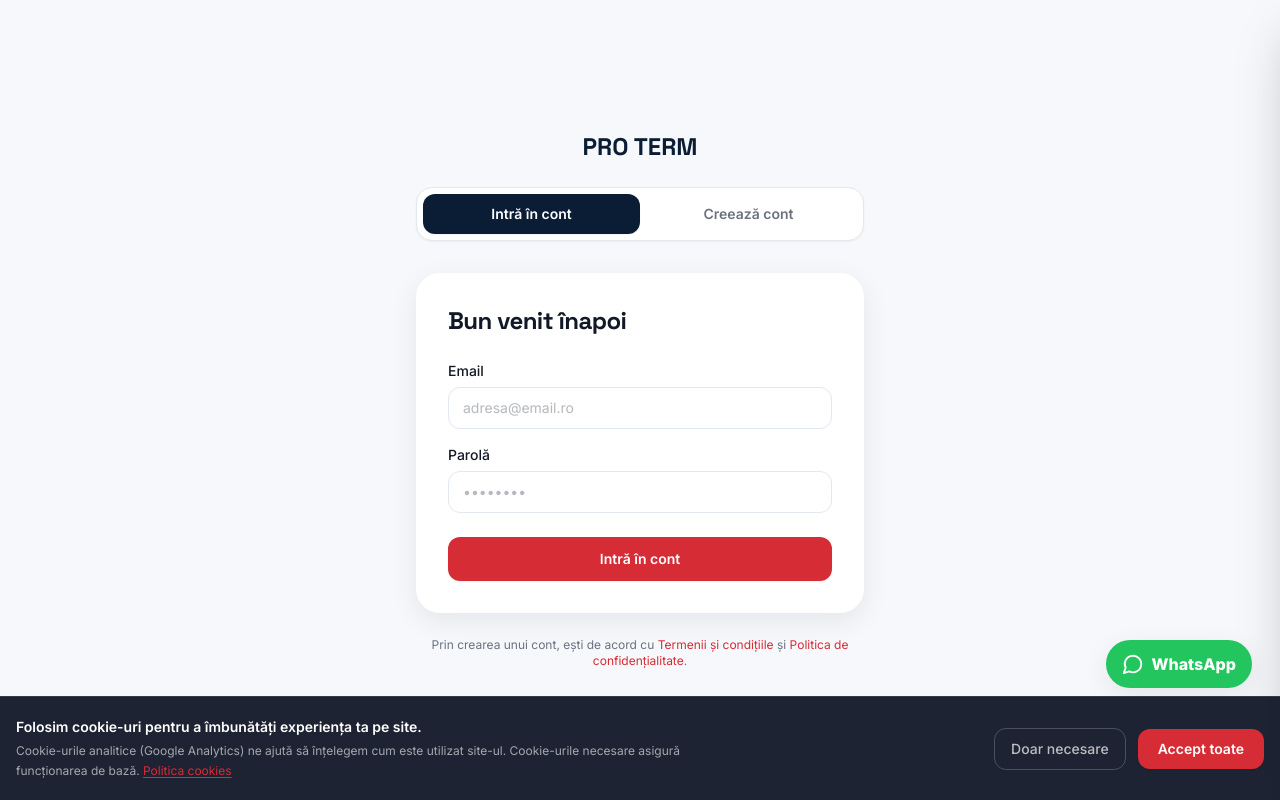
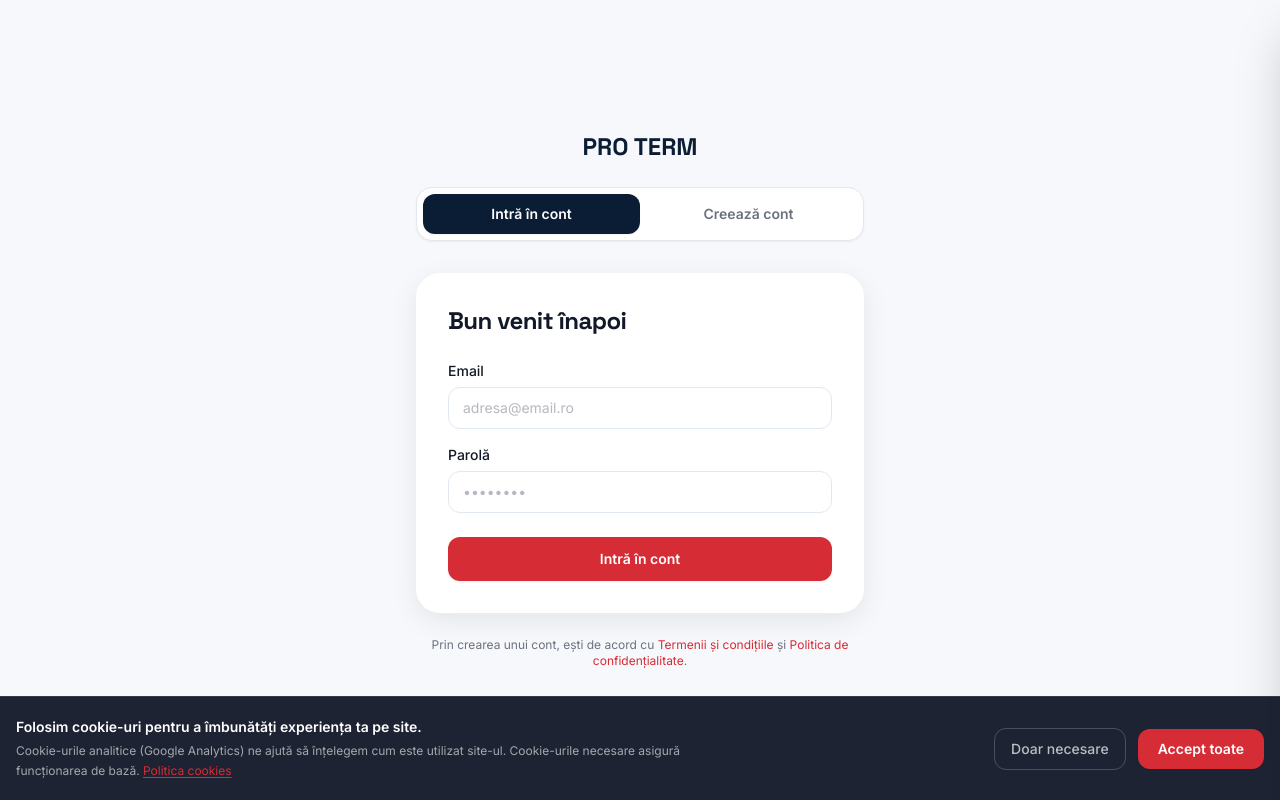
Before and after one commit to protermarad-hash/pro-term-web, a Next.js app: page /cont/autentificare in a window 1280 px wide. Built offline with nearby package versions, Linux system fonts and the light colour scheme; no server answers.

Commit message:
fix(ui): prevent WhatsApp cookie banner overlap

```diff
--- a/src/components/WhatsAppFloat.tsx
+++ b/src/components/WhatsAppFloat.tsx
@@ -40,7 +40,12 @@
     return () => observer.disconnect();
   }, []);
 
-  const hidden = footerVisible;
+  // While the cookie dialog is up, don't try to guess its height and float above it —
+  // just don't render the button at all. No opacity/pointer-events transition means no
+  // window where it's visible-but-inert or invisible-but-clickable; it simply isn't in
+  // the DOM, so it can't be focused or hit-tested. It reappears immediately once the
+  // dialog closes or scrolls out, at its one normal position.
+  if (cookieBannerVisible || footerVisible) return null;
 
   return (
     <a
@@ -48,11 +53,7 @@
       target="_blank"
       rel="noopener noreferrer"
       aria-label="Contact PRO TERM pe WhatsApp"
-      aria-hidden={hidden || undefined}
-      tabIndex={hidden ? -1 : undefined}
-      className={`fixed right-4 z-[90] flex h-[50px] w-[50px] items-center justify-center rounded-full bg-green-500 text-white shadow-card transition-all duration-200 hover:bg-green-600 sm:h-auto sm:w-auto sm:gap-2 sm:rounded-full sm:px-4 sm:py-3 sm:font-extrabold ${
-        cookieBannerVisible ? 'bottom-[188px] sm:bottom-28' : 'bottom-[calc(16px+env(safe-area-inset-bottom))] sm:bottom-7'
-      } ${hidden ? 'pointer-events-none opacity-0' : 'opacity-100'} sm:right-7`}
+      className="fixed bottom-[calc(16px+env(safe-area-inset-bottom))] right-4 z-[90] flex h-[50px] w-[50px] items-center justify-center rounded-full bg-green-500 text-white shadow-card hover:bg-green-600 sm:bottom-7 sm:right-7 sm:h-auto sm:w-auto sm:gap-2 sm:rounded-full sm:px-4 sm:py-3 sm:font-extrabold"
     >
       <MessageCircle size={22} />
       <span className="hidden sm:inline">WhatsApp</span>
```
